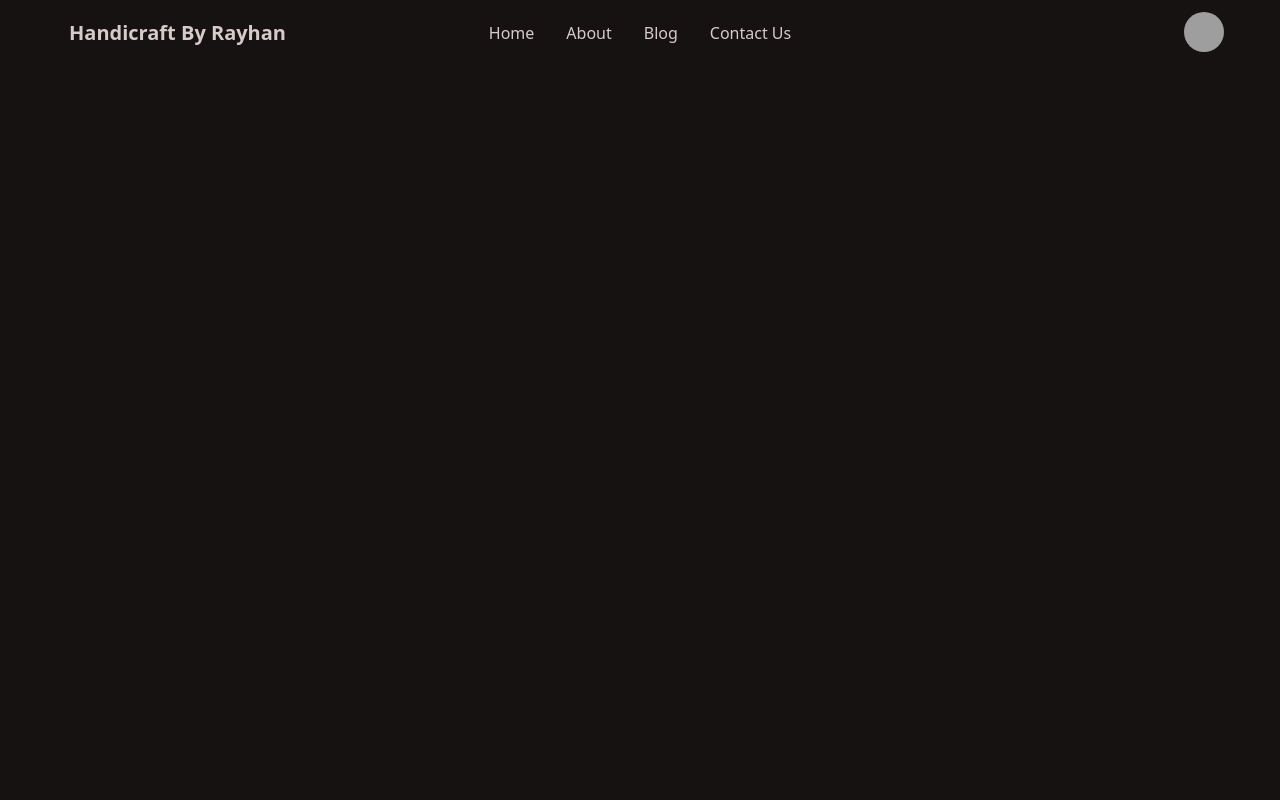
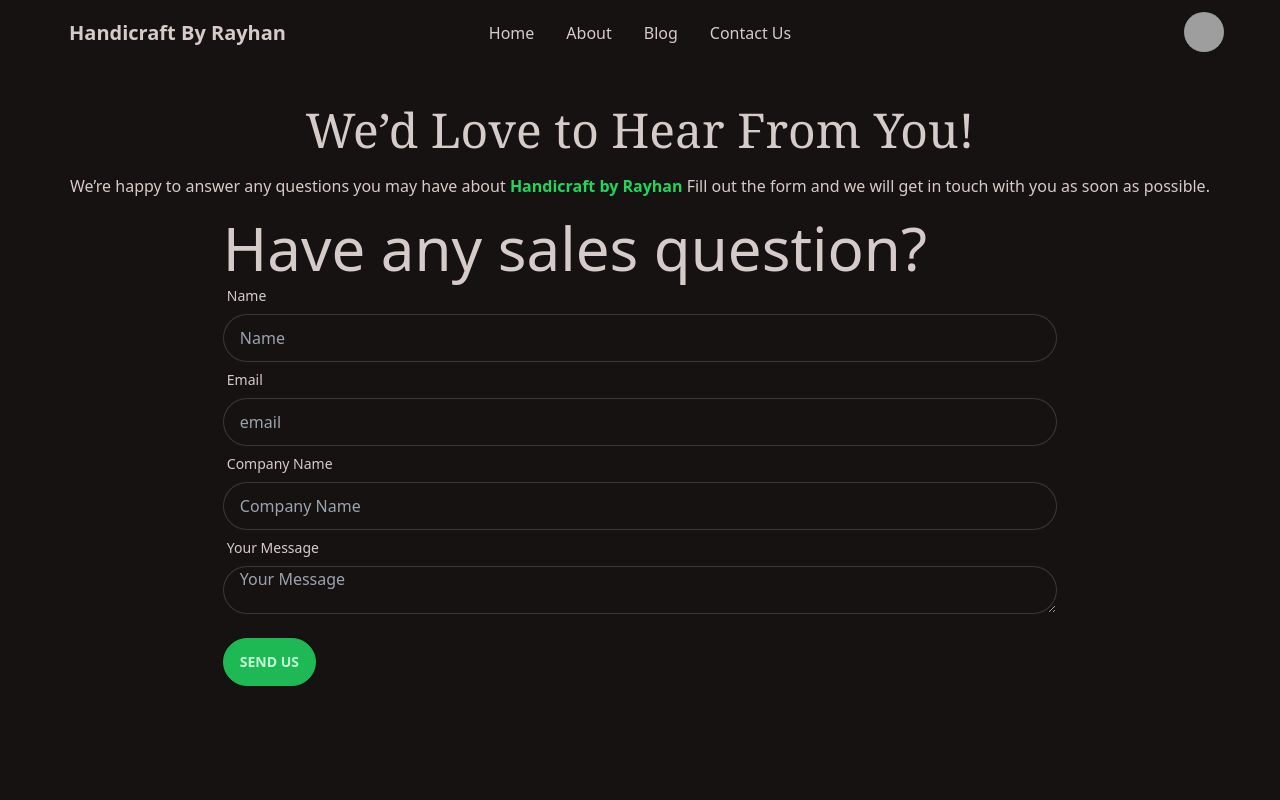
Before and after one commit to NMRayhan/Handicraft-Inventory-management-Client-site, a React (Create React App) app: page /contact in a window 1280 px wide. Shown: the top 800 px of the page. Built offline with nearby package versions, Linux system fonts and the light colour scheme; grey boxes are pictures that could not be loaded.

Commit message:
Contact us page complete

```diff
--- a/src/App.js
+++ b/src/App.js
@@ -9,6 +9,7 @@ import Footer from "./component/common/Footer/Footer";
 import About from "./component/common/About/About";
 import Blog from "./component/common/Blog/Blog";
 import ContactUS from "./component/common/ContactUS/ContactUS";
+import Products from "./component/Home/Products";
 
 function App() {
   return (
@@ -20,6 +21,7 @@ function App() {
           <Route path="about" element={<About></About>}></Route>
           <Route path="blog" element={<Blog></Blog>}></Route>
           <Route path="contact" element={<ContactUS></ContactUS>}></Route>
+          <Route path="products" element={<Products></Products>}></Route>
         </Routes>
         <Footer />
         <ToastContainer />
--- /dev/null
+++ b/src/component/Home/CustomerSupport.js
@@ -0,0 +1,53 @@
+import {
+  faCheckCircle,
+  faCheckSquare,
+} from "@fortawesome/free-solid-svg-icons";
+import { FontAwesomeIcon } from "@fortawesome/react-fontawesome";
+import React from "react";
+import { useNavigate } from "react-router-dom";
+
+const CustomerSupport = () => {
+    const navigate = useNavigate()
+  return (
+    <div>
+      <div class="hero min-h-screen bg-base-200">
+        <div class="hero-content flex-col lg:flex-row-reverse">
+          <img
+            src="https://i.ibb.co/L6zMmMP/ecomdash-support-chat.jpg"
+            class="max-w-sm rounded-lg shadow-2xl"
+            alt="Customer support Chat"
+          />
+          <div>
+            <h1 class="text-5xl font-bold">Outstanding Customer Service</h1>
+            <p class="py-6">
+              No matter how much you pay, ecomdash provides outstanding customer
+              service to all our users. We also offer many resources to help you
+              get started.
+            </p>
+            <ul>
+              <li>
+                <FontAwesomeIcon
+                  icon={faCheckCircle}
+                  className="text-primary text-2xl mx-2"
+                />
+                Support guides and videos present step-by-step instructions on
+                how to use our features, along with common workflows.
+              </li>
+              <li className="my-5">
+                <FontAwesomeIcon
+                  icon={faCheckCircle}
+                  className="text-primary text-2xl mx-2"
+                />
+                Optional professional services help with onboarding, FTP feed
+                setup, and more.
+              </li>
+            </ul>
+            <button class="btn btn-primary" onClick={()=> navigate('/products')}>Get Started</button>
+          </div>
+        </div>
+      </div>
+    </div>
+  );
+};
+
+export default CustomerSupport;
--- a/src/component/Home/Home.js
+++ b/src/component/Home/Home.js
@@ -1,5 +1,6 @@
 import React from "react";
 import BusinessSummary from "./BusinessSummary";
+import CustomerSupport from "./CustomerSupport";
 import HomeBanner from "./HomeBanner";
 import Products from "./Products";
 
@@ -15,6 +16,9 @@ const Home = () => {
       <div>
           <Products/>
       </div>
+      <div>
+        <CustomerSupport/>
+      </div>
     </div>
   );
 };
--- a/src/component/common/ContactUS/ContactUS.js
+++ b/src/component/common/ContactUS/ContactUS.js
@@ -1,11 +1,68 @@
-import React from 'react';
+import React from "react";
 
 const ContactUS = () => {
-    return (
-        <div className='min-h-screen'>
-
+  return (
+    <div className="min-h-screen mt-10">
+      <h3 className="text-center font-serif text-5xl">
+        We’d Love to Hear From You!
+      </h3>
+      <p className="text-center my-5">
+        We’re happy to answer any questions you may have about{" "}
+        <strong className="text-secondary">Handicraft by Rayhan</strong> Fill
+        out the form and we will get in touch with you as soon as possible.
+      </p>
+      <div className="">
+        <div style={{ width: "70%", margin: "auto" }}>
+          <h3 className="lg:text-6xl md:text-3xl sm:text-xl">Have any sales question?</h3>
+          <form>
+            <div class="form-control">
+              <label class="label">
+                <span class="label-text">Name</span>
+              </label>
+              <input
+                type="text"
+                placeholder="Name"
+                class="input input-bordered"
+              />
+            </div>
+            <div class="form-control">
+              <label class="label">
+                <span class="label-text">Email</span>
+              </label>
+              <input
+                type="text"
+                placeholder="email"
+                class="input input-bordered"
+              />
+            </div>
+            <div class="form-control">
+              <label class="label">
+                <span class="label-text">Company Name</span>
+              </label>
+              <input
+                type="text"
+                placeholder="Company Name"
+                class="input input-bordered"
+              />
+            </div>
+            <div class="form-control">
+              <label class="label">
+                <span class="label-text">Your Message</span>
+              </label>
+              <textarea
+                type="text"
+                placeholder="Your Message"
+                class="input input-bordered"
+              ></textarea>
+            </div>
+            <div class="form-control mt-6">
+              <button class="btn btn-primary max-w-fit">Send US</button>
+            </div>
+          </form>
         </div>
-    );
+      </div>
+    </div>
+  );
 };
 
 export default ContactUS;
```
Also changed, not shown: src/Assets/Products/ecomdash-support-chat.jpg (added).
